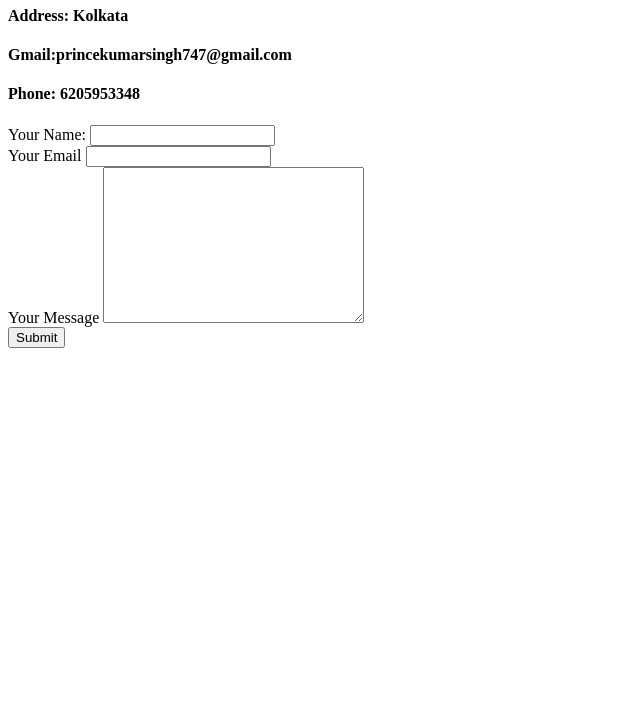
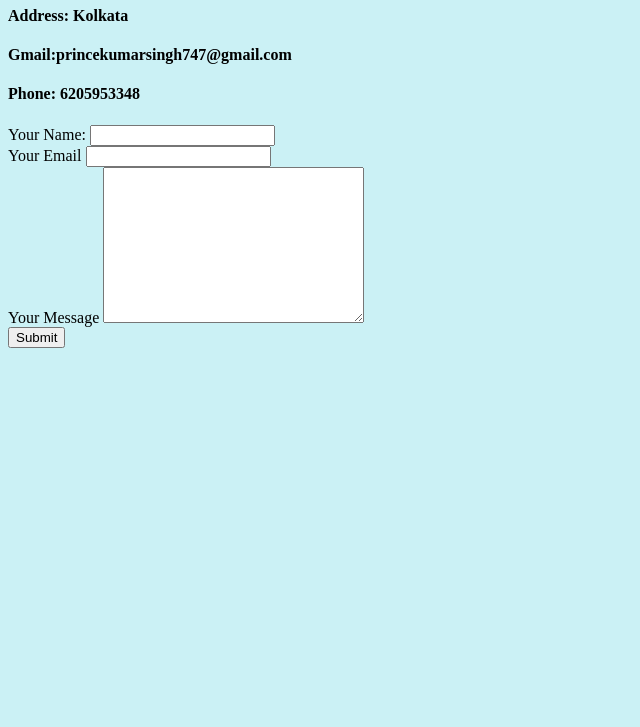
Before and after one commit to pks77/cv, a plain HTML site: page pages/Contact me.html in a window 1280 px wide. Shown: the part 73-800 px from the top of the page, without its empty margins (0-640 px from the left). Drawn offline with Linux system fonts and the light colour scheme.

Commit message:
Update Contact me.html

```diff
--- a/pages/Contact me.html
+++ b/pages/Contact me.html
@@ -5,7 +5,7 @@
     <meta http-equiv="X-UA-Compatible" content="IE=edge">
     <meta name="viewport" content="width=device-width, initial-scale=1.0">
     <title>Contact</title>
-    <link rel="stylesheet" href="/HTML personal site/css/style.css">
+    <link rel="stylesheet" href="/css/style.css">
 </head>
 <body>
     <h1>My Contact</h1>
```
